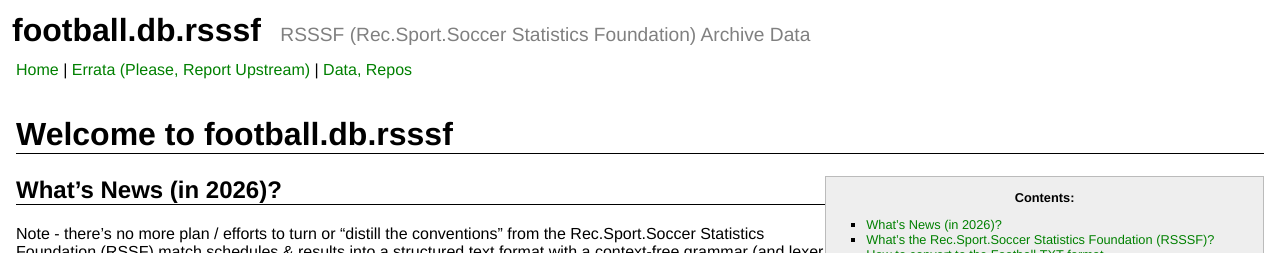
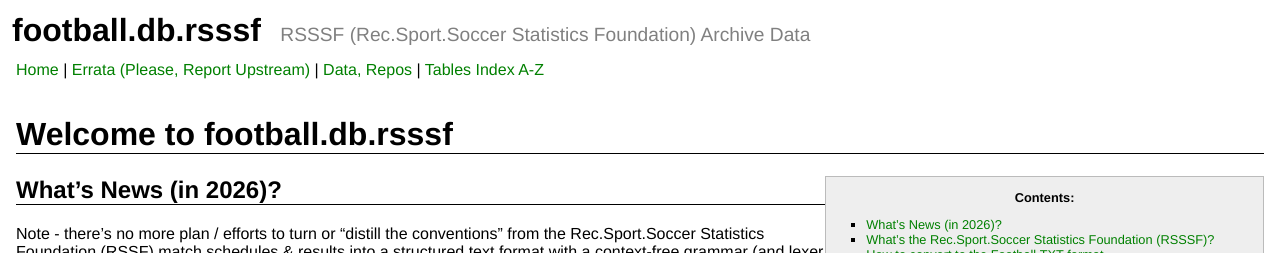
Before and after one commit to rsssf/rsssf.github.io, a Jekyll site: the page built from index.md, in a window 1280 px wide and 900 px high. Shown: the top 253 px of the window. Built offline with Jekyll 4.4.1, drawn with Linux system fonts in a browser that asks for light colours.

Commit message:
Add link to Tables Index A-Z in default layout

```diff
--- a/_layouts/default.html
+++ b/_layouts/default.html
@@ -18,7 +18,9 @@
 
     <a href="errata.html">Errata (Please, Report Upstream)</a> |
 
-    <a href="https://github.com/rsssf">Data, Repos</a>
+    <a href="https://github.com/rsssf">Data, Repos</a> |
+
+    <a href="tables/">Tables Index A-Z</a>
 
 <!--
     <a href="http://groups.google.com/group/opensport">What's New? &middot; Forum (Questions? Comments?)</a>
```
